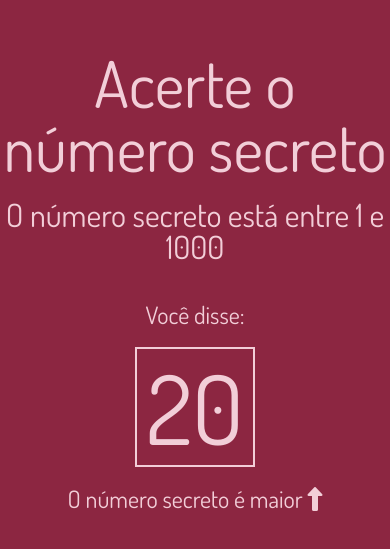
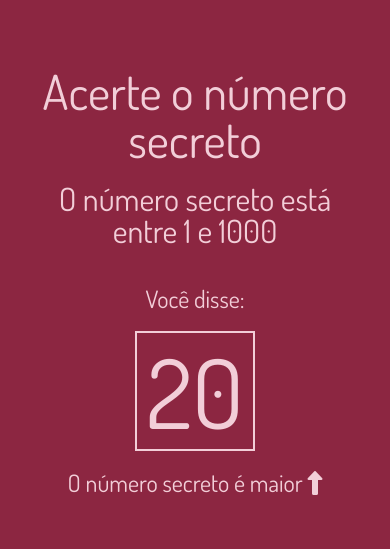
Before and after one commit to alinezs/numero_secreto-game, a plain HTML site: page index.html in a window 390 px wide. Shown: the part 141-690 px from the top of the page. Drawn offline with Linux system fonts and the light colour scheme.

Commit message:
responsividade mobile

```diff
--- a/style.css
+++ b/style.css
@@ -50,3 +50,11 @@ h3{
     margin-top: 20px;
 
 }
+@media screen and (max-width: 390px){
+    body{
+        margin: 0 1.5em;
+    }
+    h1{
+        font-size: 3em;
+    }
+}
```
